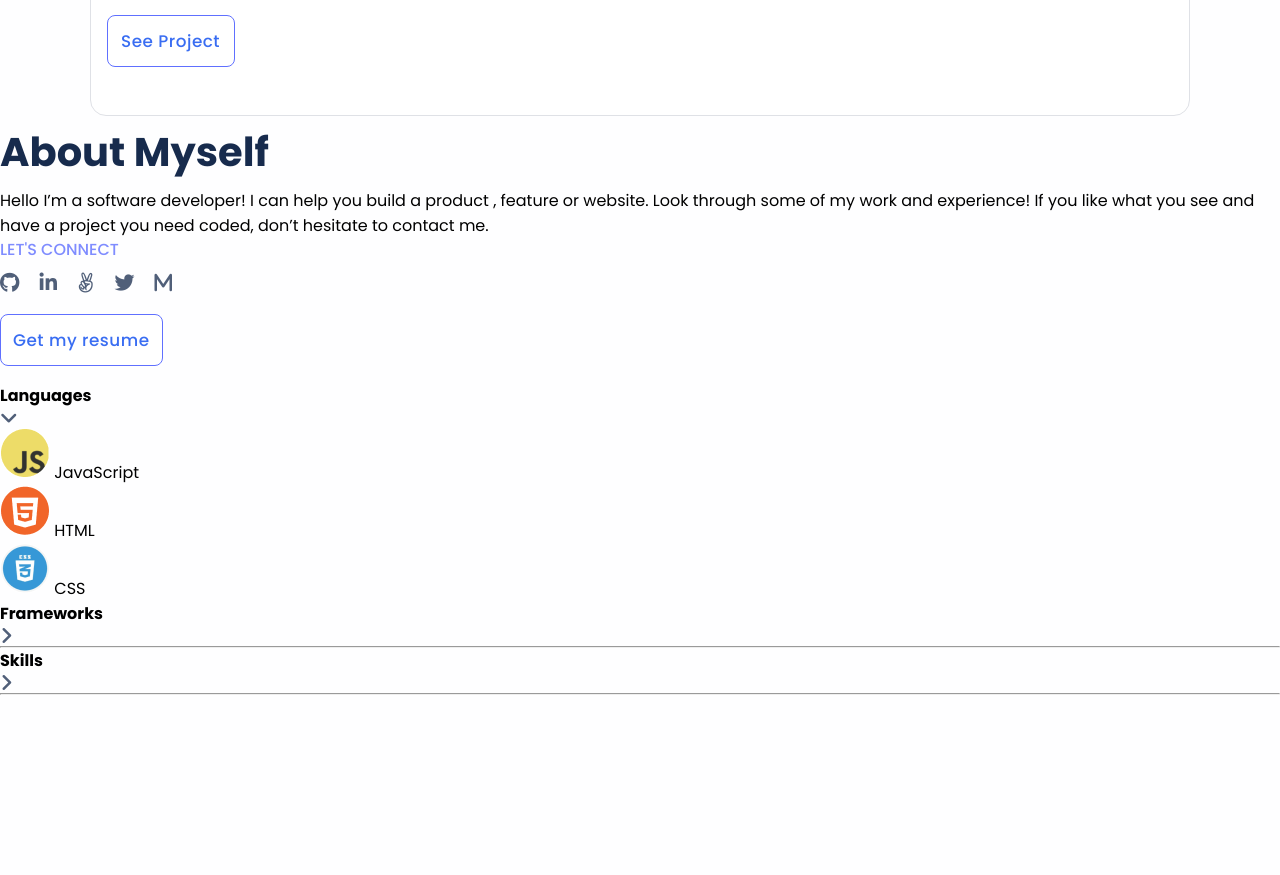
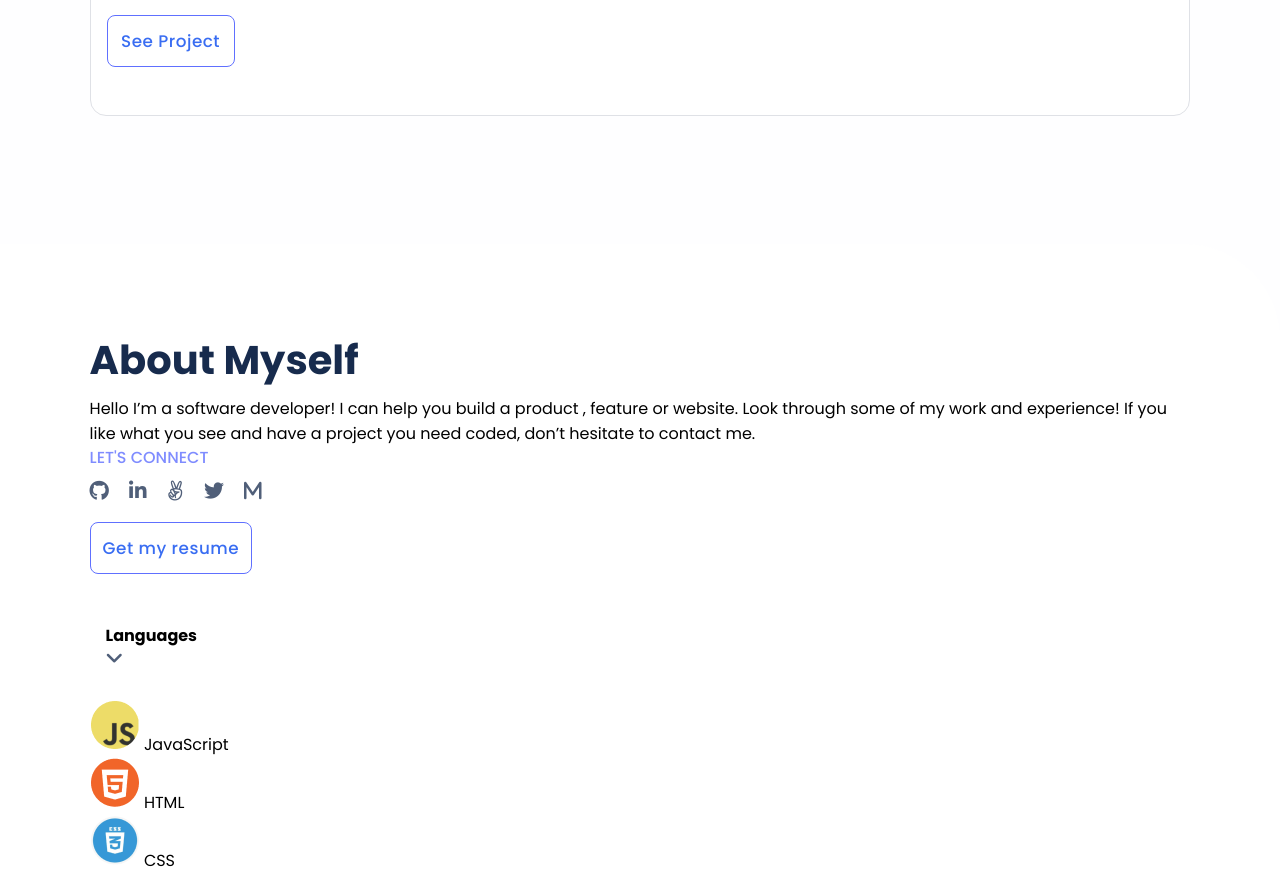
Before and after one commit to sharminkhan0/My-Portfolio, a website: page index.html in a window 1280 px wide. Shown: the part 3740-4615 px from the top of the page. Before the commit the page ends 4435 px from the top, so only its background shows below. Drawn offline with Linux system fonts and the light colour scheme.

Commit message:
Modify styles.css file

```diff
--- a/index.html
+++ b/index.html
@@ -218,8 +218,8 @@
         </ul>
       </li>
       <li class="skill-details">
-        <div class="about-skill-heading">
-          <h4 class="about-subheading">Frameworks</h4>
+        <div class="skill-heading">
+          <h4 class="subheading">Frameworks</h4>
           <i class="fa-solid fa-angle-right"></i>
         </div>
       </li>
--- a/styles.css
+++ b/styles.css
@@ -225,3 +225,34 @@ button {
 .btn-see {
   width: 128px;
 }
+
+/*------end of heading section------------*/
+/*------start of Work section-------------*/
+
+.about {
+  background-color: #fff;
+  border-radius: 0 6em 0 0;
+  margin: 8em 0 0 0;
+}
+
+.ab-container {
+  padding: 5em 7% 0 7%;
+}
+
+.ab-heading {
+  width: 100%;
+}
+
+.lg-title {
+  color: #172b4d;
+  font-weight: 700;
+  font-size: 2.5rem;
+  line-height: 52px;
+}
+
+.skill-details {
+  display: flex;
+  flex-direction: column;
+  padding: 2em 1em;
+  width: 100%;
+}
```
